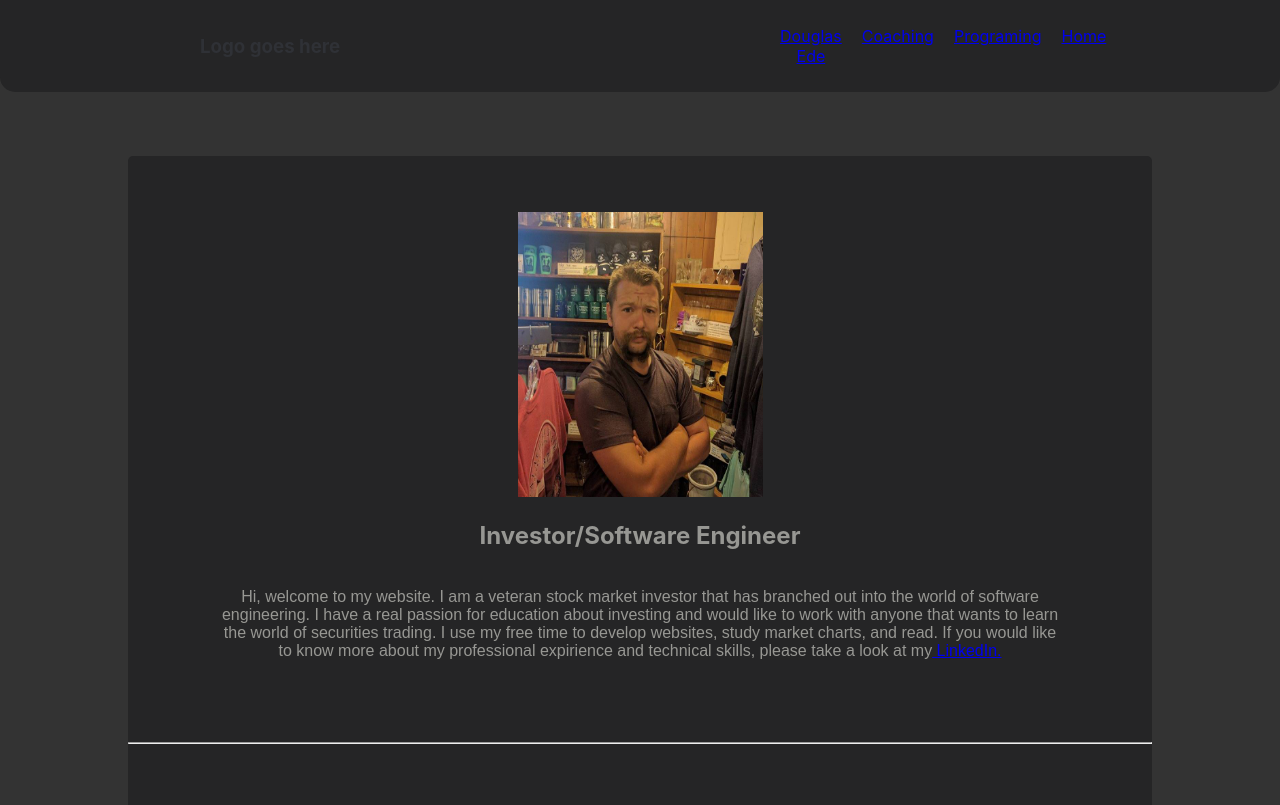
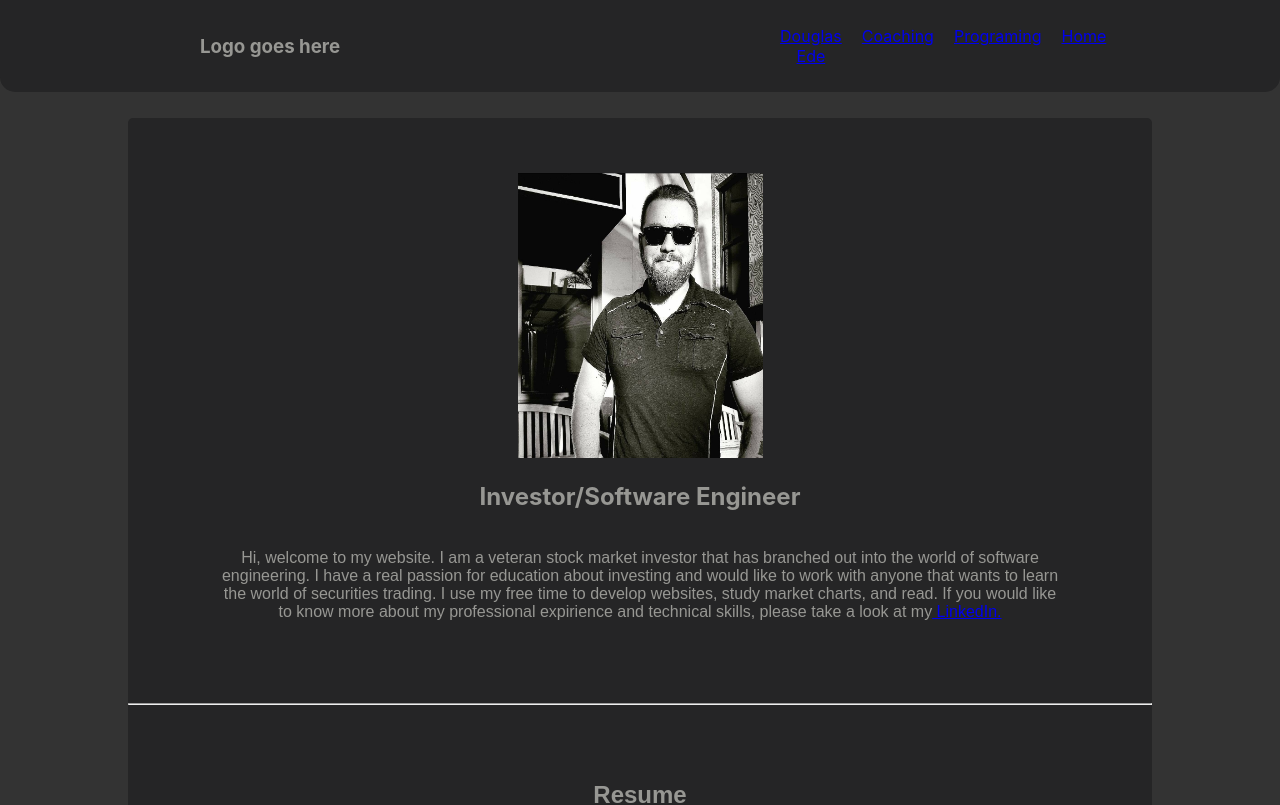
Before and after one commit to Douglas4739/DouglasEde.com, a React (Create React App) app: page /About in a window 1280 px wide. Shown: the top 805 px of the page. Built offline with nearby package versions, Linux system fonts and the light colour scheme.

Commit message:
all that stuff

```diff
--- a/src/About.js
+++ b/src/About.js
@@ -5,7 +5,7 @@ function About() {
   return (
     <div className="about">
       <div className="profileImage">
-        <img src="mountainman.jpg" height="285" width="245" alt="Douglas Ede" />
+        <img src="douglasede.jpg" height="285" width="245" alt="Douglas Ede" />
         <h2>Investor/Software Engineer </h2>
         <section className="aboutText">
           Hi, welcome to my website. I am a veteran stock market investor that
--- a/src/App.css
+++ b/src/App.css
@@ -28,15 +28,16 @@ nav {
 }
 
 .nav-logo {
+  color: rgb(151, 151, 147);
   padding: 10px;
 }
 
-.about, .home {
+.about, .home, .coaching, .programing {
   border-radius: 5px;
   display: flex;
   flex-direction: column;
   background-color: rgb(37, 37, 38);
-  margin-top: 5%;
+  margin-top: 2%;
   margin-bottom: 0%;
   margin-left: 10%;
   margin-right: 10%;
--- a/src/Coaching.js
+++ b/src/Coaching.js
@@ -4,7 +4,7 @@ import "./App.css";
 
 function Coaching() {
   return (
-    <div className="Coaching">
+    <div className="coaching">
       <h1>Coaching</h1>
 
     </div>
--- a/src/Programing.js
+++ b/src/Programing.js
@@ -4,7 +4,7 @@ import './App.css';
 
 function Programing() {
   return (
-    <div>
+    <div className='programing'>
       <h1>Programing</h1>
     </div>
   );
```
Also changed, not shown: public/douglasede.jpg (added).
